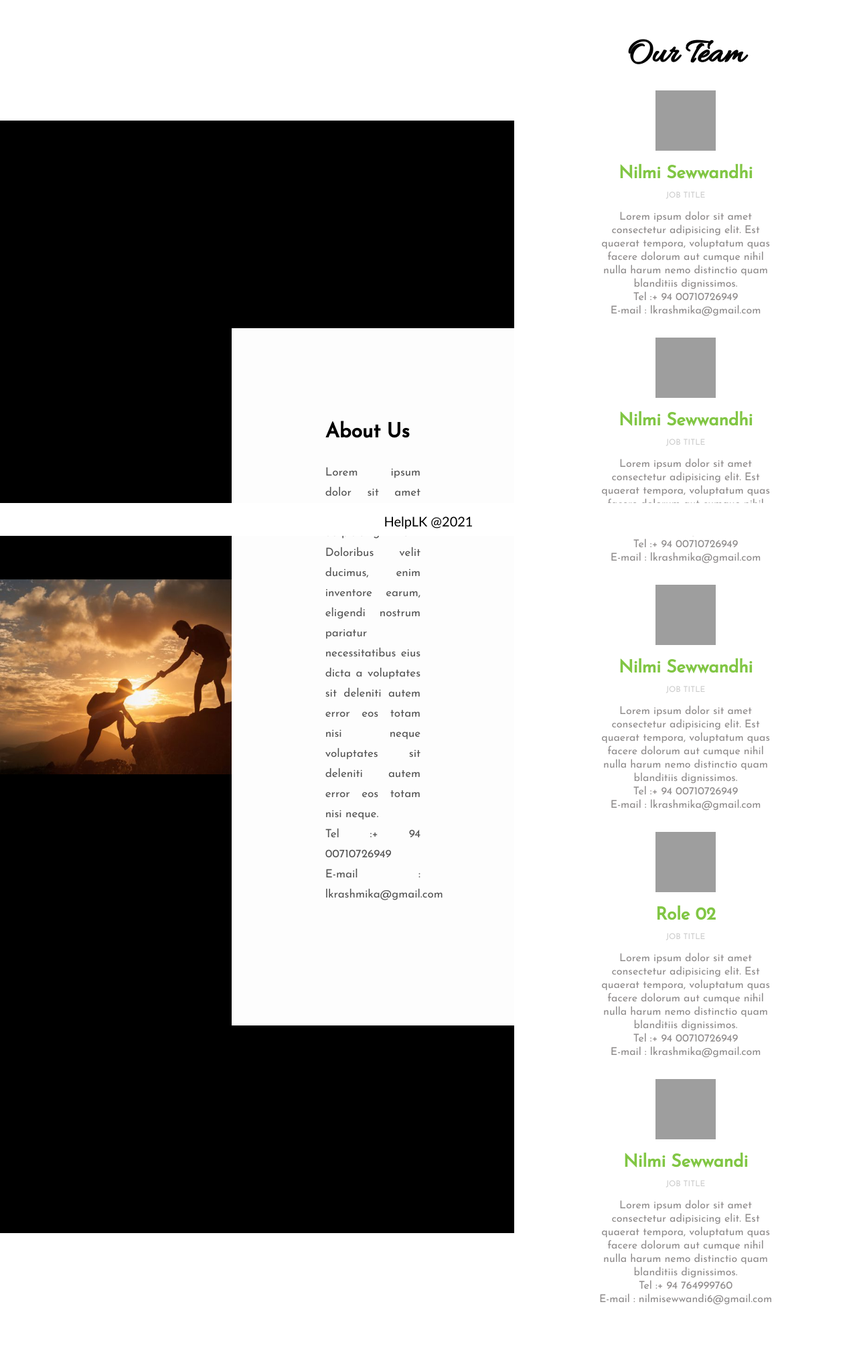
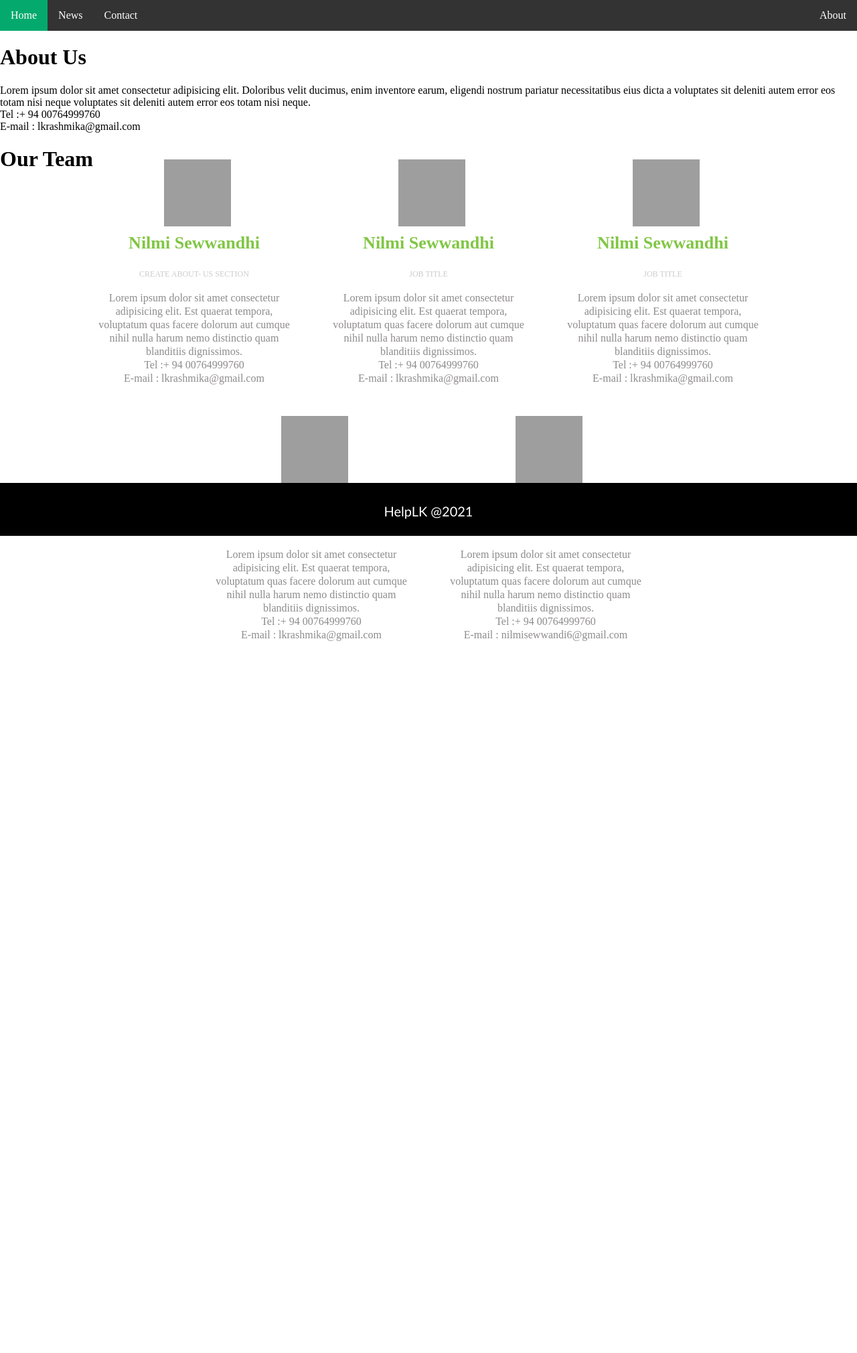
Before and after one commit to naveendperera/WAD-Assignment, a PHP site: the page made by about us.html in a window 1280 px wide. Shown: the whole page at 67% size. After the commit the page ends 957 px from the top, so only its background shows below. Run offline with PHP 8.4, Linux system fonts and the light colour scheme; grey boxes are pictures that could not be loaded.

Commit message:
Update Navigation bar

```diff
--- a/about us.html
+++ b/about us.html
@@ -5,9 +5,18 @@
     <meta name="viewport" content="width=device-width, initial-scale=1.0">
     <title>HelpLk</title>
 
-    <link rel="stylesheet" href="Style.css" type="text/css">
+    <link rel="stylesheet" href="css/style.css" type="text/css">
+
 </head>
 <body>
+
+	<ul class="topnav">
+  <li><a class="active" href="#home">Home</a></li>
+  <li><a href="#news">News</a></li>
+  <li><a href="#contact">Contact</a></li>
+  <li class="right"><a href="#about">About</a></li>
+</ul>
+
     <header>
     <div class="about">
         <div class="inner-section">
@@ -18,7 +27,7 @@
                 nostrum pariatur necessitatibus eius dicta a voluptates sit
                 deleniti autem error eos totam
                  nisi neque voluptates sit deleniti autem error eos totam nisi neque.
-                 <br>Tel    :+ 94 00710726949
+                 <br>Tel    :+ 94 00764999760
                  <br>E-mail : lkrashmika@gmail.com
             </p>
         </div>
@@ -33,9 +42,9 @@
         <img src="img/01.jpg" alt="Team_image">
       </div>
       <h3>Nilmi Sewwandhi</h3>
-      <p class="role">Job Title</p>
+      <p class="role">Create About- Us Section</p>
       <p>Lorem ipsum dolor sit amet consectetur adipisicing elit. Est quaerat tempora, voluptatum quas facere dolorum aut cumque nihil nulla harum nemo distinctio quam blanditiis dignissimos.
-      <br>Tel    :+ 94 00710726949
+      <br>Tel    :+ 94 00764999760
                  <br>E-mail : lkrashmika@gmail.com</p>
     </div>
     <div class="team_member">
@@ -45,7 +54,7 @@
       <h3>Nilmi Sewwandhi</h3>
       <p class="role">Job Title</p>
       <p>Lorem ipsum dolor sit amet consectetur adipisicing elit. Est quaerat tempora, voluptatum quas facere dolorum aut cumque nihil nulla harum nemo distinctio quam blanditiis dignissimos.
-      <br>Tel    :+ 94 00710726949
+      <br>Tel    :+ 94 00764999760
                  <br>E-mail : lkrashmika@gmail.com</p>
     </div>
     <div class="team_member">
@@ -55,7 +64,7 @@
       <h3>Nilmi Sewwandhi</h3>
       <p class="role">Job Title</p>
       <p>Lorem ipsum dolor sit amet consectetur adipisicing elit. Est quaerat tempora, voluptatum quas facere dolorum aut cumque nihil nulla harum nemo distinctio quam blanditiis dignissimos.
-      <br>Tel    :+ 94 00710726949
+      <br>Tel    :+ 94 00764999760
                  <br>E-mail : lkrashmika@gmail.com</p>
     </div>
     <div class="team_member">
@@ -65,7 +74,7 @@
       <h3>Role 02</h3>
       <p class="role">Job Title</p>
       <p>Lorem ipsum dolor sit amet consectetur adipisicing elit. Est quaerat tempora, voluptatum quas facere dolorum aut cumque nihil nulla harum nemo distinctio quam blanditiis dignissimos.
-      <br>Tel    :+ 94 00710726949
+      <br>Tel    :+ 94 00764999760
                  <br>E-mail : lkrashmika@gmail.com</p></div>
     <div class="team_member">
       <div class="team_img">
@@ -74,7 +83,7 @@
       <h3>Nilmi Sewwandi</h3>
       <p class="role">Job Title</p>
       <p>Lorem ipsum dolor sit amet consectetur adipisicing elit. Est quaerat tempora, voluptatum quas facere dolorum aut cumque nihil nulla harum nemo distinctio quam blanditiis dignissimos.
-      <br>Tel    :+ 94 764999760
+      <br>Tel    :+ 94 00764999760
                  <br>E-mail : nilmisewwandi6@gmail.com</p>
     </div>
   </div>
--- a/css/style.css
+++ b/css/style.css
@@ -1,56 +1,24 @@
-@import url('https://fonts.googleapis.com/css?family=Allura|Josefin+Sans');
 
-*{
+body {margin: 0;}
+
+ul.topnav {
+  position: sticky;
+  list-style-type: none;
   margin: 0;
   padding: 0;
-  box-sizing: border-box;
+  overflow: hidden;
+  background-color: #333;
 }
 
-body{
-    min-height: 100vh;
-    display: flex;
-    align-items: center;
-    justify-content: center;
-    background-color: white;
-    font-family: 'Josefin Sans', sans-serif;
+ul.topnav li {float: left;}
+
+ul.topnav li a {
+  display: block;
+  color: white;
+  text-align: center;
+  padding: 14px 16px;
+  text-decoration: none;
 }
-.about{
-    background: url(image1.jpg) no-repeat left;
-    background-size: 55%;
-    background-color: black;
-    overflow: hidden;
-    padding: 310px 0;
-}
-.inner-section{
-    width: 55%;
-    float: right;
-    background-color: #fdfdfd;
-    padding: 140px;
-}
-.inner-section h1{
-    margin-bottom: 30px;
-    font-size: 30px;
-    font-weight: 900;
-}
-.text{
-    font-size: 17px;
-    color: #545454;
-    line-height: 30px;
-    text-align: justify;
-    margin-bottom: 40px;
-}
-
-.wrapper{
-  margin-top: 50px;
-}
-
-.wrapper h1{
-  font-family: 'Allura', cursive;
-  font-size: 52px;
-  margin-bottom: 60px;
-  text-align: center;
-}
-
 .team{
   display: flex;
   justify-content: center;
@@ -100,52 +68,27 @@ body{
   padding: 5px;
 }
 
+ul.topnav li a:hover:not(.active) {background-color: #111;}
+
+ul.topnav li a.active {background-color: #04AA6D;}
+
+ul.topnav li.right {float: right;}
 
 .footer {
   position: fixed;
   left: 0;
   bottom: 0;
-  padding-top: 15px;
-  padding-bottom: 10px;
+  padding-top: 10px;
+  padding-bottom: 5px;
   font-size: 20px;
   font-family: calibri;
   width: 100%;
-  background-color:     #FFFFFF;
-  color: black;
+  background-color:     BLACK;
+  color: WHITE;
   text-align: center;
 }
 
-@media screen and (max-width:1200px){
-    .inner-section{
-        padding: 80px;
-    }
-    .wrapper{
-        padding: 80px;
-    }
-
+@media screen and (max-width: 600px) {
+  ul.topnav li.right,
+  ul.topnav li {float: none;}
 }
-@media screen and (max-width:1000px){
-    .about{
-        background-size: 100%;
-        padding: 100px 40px;
-    }
-    .inner-section{
-        width: 100%;
-    }
-    .wrapper{
-        padding: 80px;
-    }
-}
-
-@media screen and (max-width:600px){
-    .about{
-        padding: 0;
-    }
-    .inner-section{
-        padding: 60px;
-    }
-    .wrapper{
-        padding: 80px;
-    }
-
-}
```
